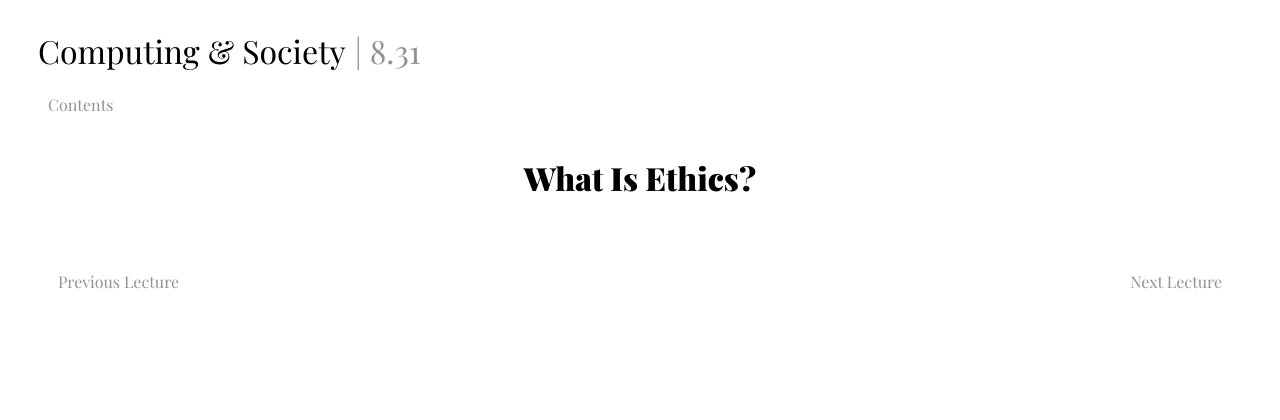
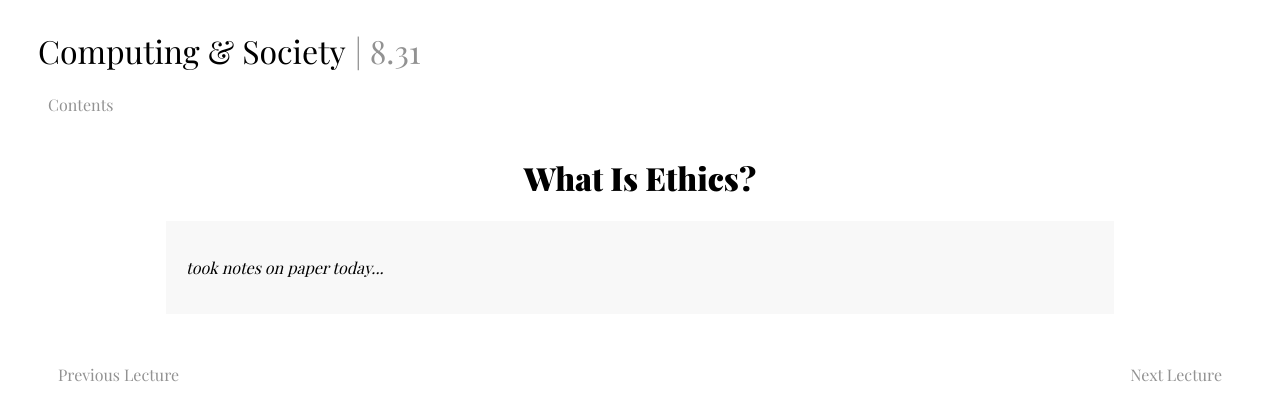
Before and after one commit to dannygrimmig/COSC204, a plain HTML site: page 8.31.html in a window 1280 px wide. Drawn offline with nearby package versions, Linux system fonts and the light colour scheme.

Commit message:
lecture comments

```diff
--- a/8.31.html
+++ b/8.31.html
@@ -20,6 +20,9 @@
         </header>
         <main>
             <h1>What Is Ethics? </h1>
+            <div>
+                <p><em>took notes on paper today...</em></p>
+            </div>
 
         </main>
         <footer>
```
